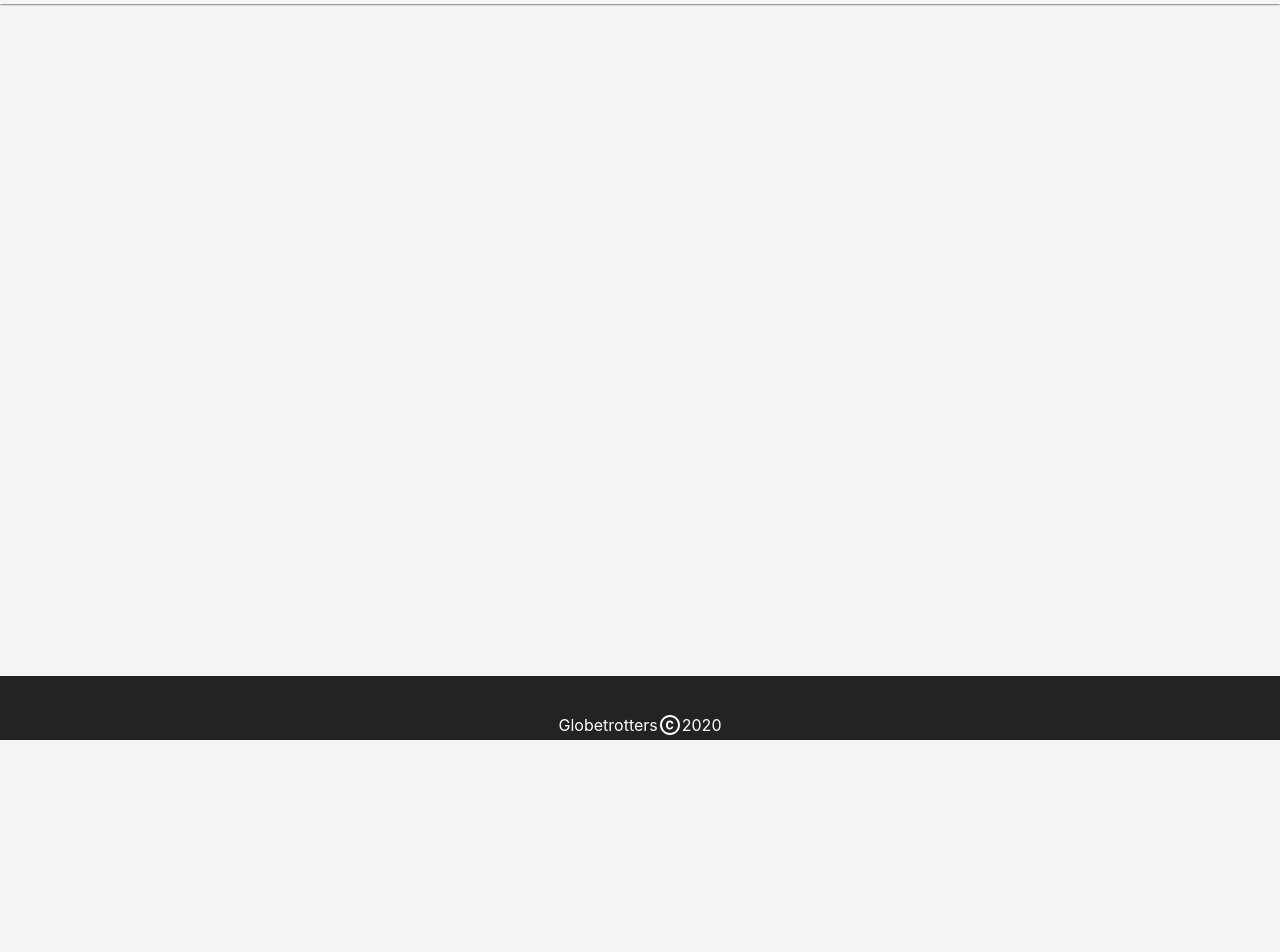
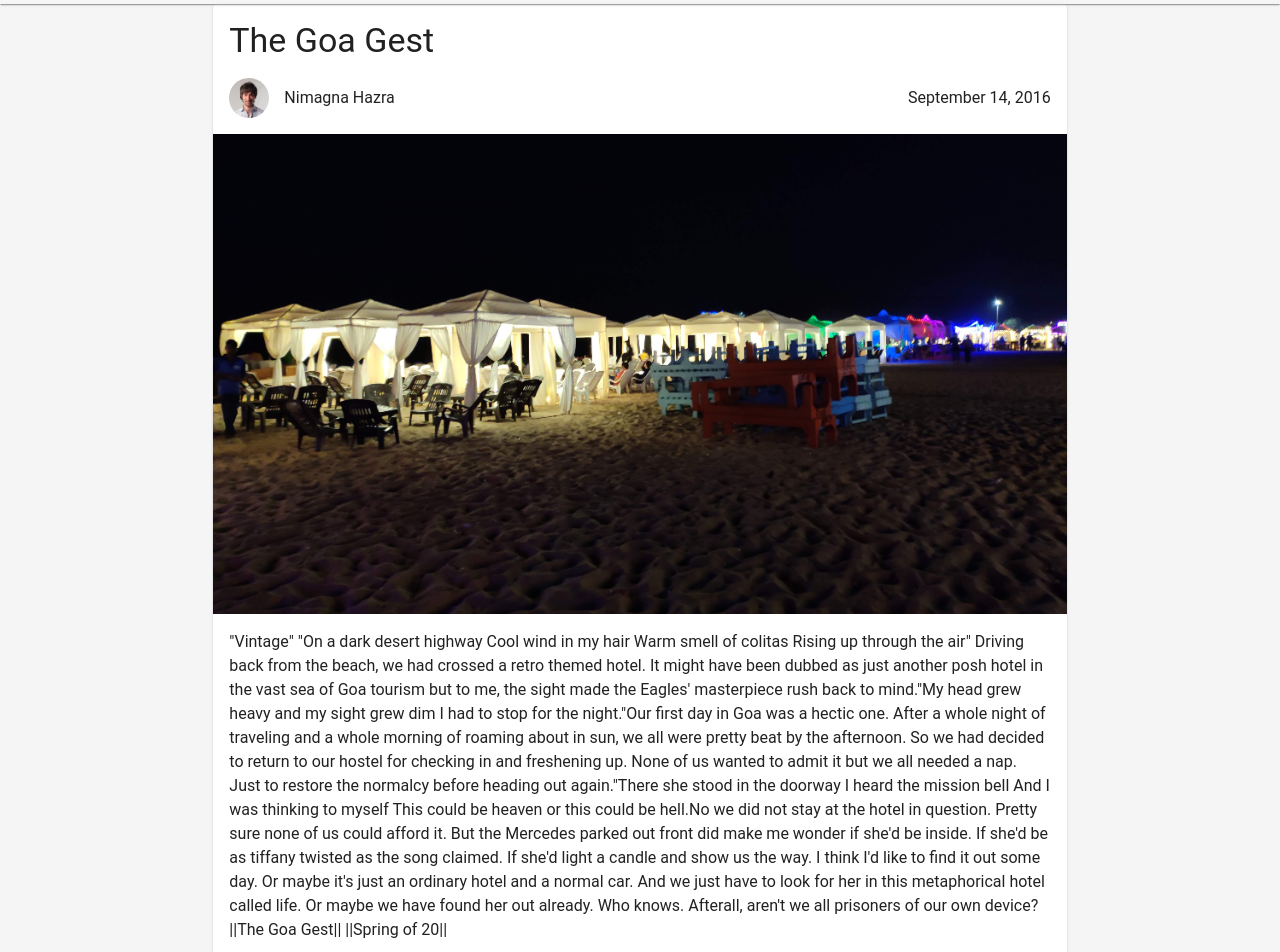
Before and after one commit to ankan17/globetrotters, a React (Create React App) app in the folder frontend/: page /post in a window 1280 px wide. Shown: the part 60-1012 px from the top of the page. Before the commit the page ends 800 px from the top, so only its background shows below. Built offline with nearby package versions, Linux system fonts and the light colour scheme; a web font is replaced by a local one.

Commit message:
Add Post Page

```diff
--- a/frontend/src/components/pages/post.jsx
+++ b/frontend/src/components/pages/post.jsx
@@ -1,12 +1,87 @@
 import React from "react";
+import { makeStyles } from "@material-ui/core/styles";
+import Card from "@material-ui/core/Card";
+import CardMedia from "@material-ui/core/CardMedia";
+import CardContent from "@material-ui/core/CardContent";
+import CardActions from "@material-ui/core/CardActions";
+import Avatar from "@material-ui/core/Avatar";
+import IconButton from "@material-ui/core/IconButton";
+import Typography from "@material-ui/core/Typography";
+import { red } from "@material-ui/core/colors";
+import ThumbUpAltIcon from "@material-ui/icons/ThumbUpAlt";
+import ShareIcon from "@material-ui/icons/Share";
 // import PropTypes from "prop-types";
 
+const useStyles = makeStyles(() => ({
+  root: {},
+  media: {
+    height: 0,
+    paddingTop: "56.25%", // 16:9
+  },
+  authorInfo: {
+    paddingTop: "0",
+    flexDirection: "row",
+    display: "flex",
+    alignItems: "center",
+  },
+  avatar: {
+    backgroundColor: red[500],
+  },
+}));
+
 const Post = () => {
-  return <div />;
+  const post = {
+    title: "The Goa Gest",
+    subheader: "",
+    author: "Nimagna Hazra",
+    body:
+      "\"Vintage\"\n\"On a dark desert highway\nCool wind in my hair\nWarm smell of colitas\nRising up through the air\"\n\nDriving back from the beach, we had crossed a retro themed hotel. It might have been dubbed as just another posh hotel in the vast sea of Goa tourism but to me, the sight made the Eagles' masterpiece rush back to mind.\"My head grew heavy and my sight grew dim\nI had to stop for the night.\"Our first day in Goa was a hectic one. After a whole night of traveling and a whole morning of roaming about in sun, we all were pretty beat by the afternoon. So we had decided to return to our hostel for checking in and freshening up. None of us wanted to admit it but we all needed a nap. Just to restore the normalcy before heading out again.\"There she stood in the doorway I heard the mission bell And I was thinking to myself This could be heaven or this could be hell.No we did not stay at the hotel in question. Pretty sure none of us could afford it. But the Mercedes parked out front did make me wonder if she'd be inside. If she'd be as tiffany twisted as the song claimed. If she'd light a candle and show us the way. I think I'd like to find it out some day. Or maybe it's just an ordinary hotel and a normal car. And we just have to look for her in this metaphorical hotel called life. Or maybe we have found her out already. Who knows. Afterall, aren't we all prisoners of our own device?\n||The Goa Gest||\n||Spring of 20||",
+    image: "/static/img/postImage.jpg",
+    createdAt: "September 14, 2016",
+  };
+
+  const userInfo = {
+    name: "Nimagna Hazra",
+    bio: '"People don\'t take trips, trips take people."',
+    counts: {
+      followers: "129",
+      following: "203",
+      posts: "12",
+    },
+    image: "/static/img/profile_user.jpg",
+  };
+
+  const classes = useStyles();
+  return (
+    <Card className={classes.root}>
+      <CardContent>
+        <Typography variant="h4">{post.title}</Typography>
+      </CardContent>
+      <CardContent className={classes.authorInfo}>
+        <Avatar className={classes.avatar} alt="User DP" src={userInfo.image} />
+        <Typography style={{ flex: "1", paddingLeft: "15px" }}>
+          {post.author}
+        </Typography>
+        <Typography>{post.createdAt}</Typography>
+      </CardContent>
+      <CardMedia className={classes.media} image={post.image} title={post.title} />
+      <CardContent>
+        <Typography component="p">{post.body}</Typography>
+      </CardContent>
+      <CardActions disableSpacing>
+        <IconButton aria-label="add to favorites">
+          <ThumbUpAltIcon />
+        </IconButton>
+        <IconButton aria-label="share">
+          <ShareIcon />
+        </IconButton>
+      </CardActions>
+    </Card>
+  );
 };
 
 // Post.propTypes = {
-//   children: PropTypes.children,
+//   userInfo: PropTypes.node.isRequired,
 // };
 
 export default Post;
--- a/frontend/src/components/widgets/profileFeed.jsx
+++ b/frontend/src/components/widgets/profileFeed.jsx
@@ -7,16 +7,25 @@ const useStyles = makeStyles((theme) => ({
   root: {
     flexGrow: 1,
   },
+  rowContainer: {
+    [theme.breakpoints.down("sm")]: {
+      display: "block",
+    },
+  },
   paper: {
     margin: "5px",
     textAlign: "center",
     color: theme.palette.text.secondary,
+    [theme.breakpoints.down("sm")]: {
+      width: "100%",
+      margin: "10px 0px 0px 0px",
+    },
   },
 }));
 
 const makeRow = (rowPosts, rowId, classes) => {
   return (
-    <Grid container>
+    <Grid container className={classes.rowContainer}>
       {rowPosts.map((post, index) => {
         return (
           <Grid className={classes.paper} item xs>
@@ -34,7 +43,7 @@ const ProfileFeed = () => {
   const postArrays = [];
 
   for (let i = 0; i < posts.length; i += 3) {
-    postArrays.push(posts.slice(i, i + 4));
+    postArrays.push(posts.slice(i, i + 3));
   }
 
   return (
```
Also changed, not shown: frontend/public/static/img/postImage.jpg (renamed from frontend/public/static/img/postcard.jpg).
